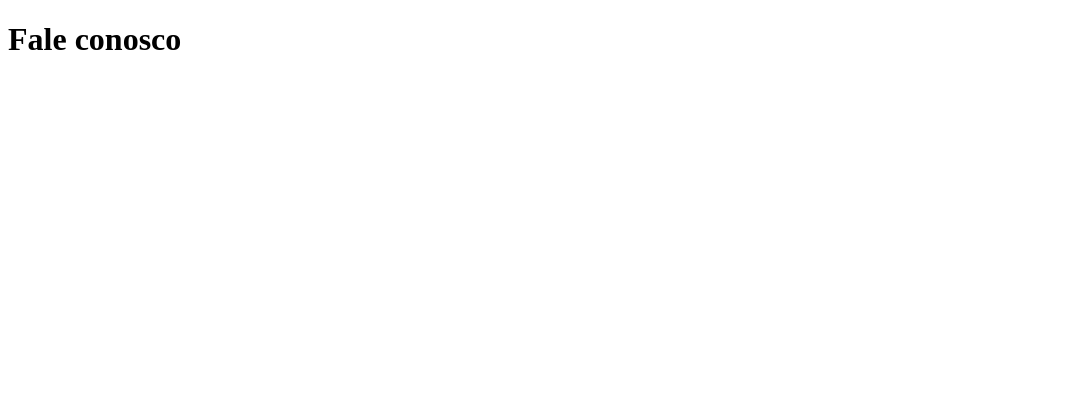
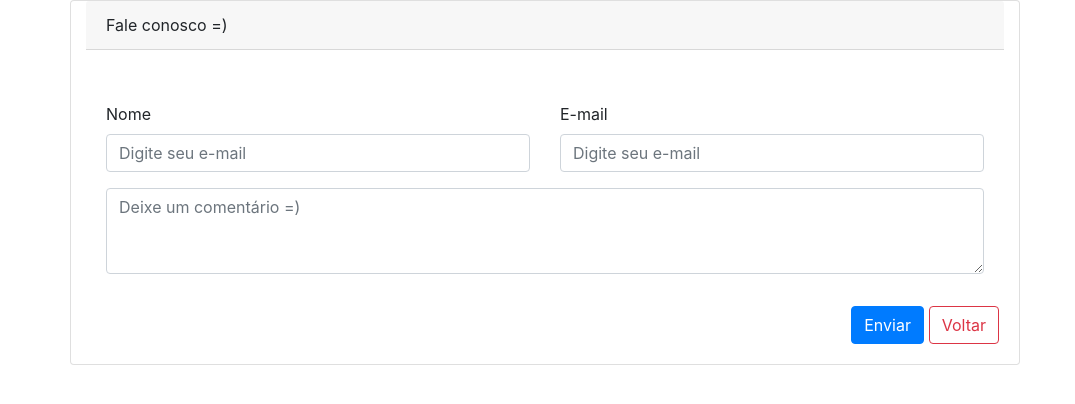
Before and after one commit to gabrielbucalon/geo-app, a website: page src/pages/contact-us.html in a window 1280 px wide. Shown: the whole page, without its empty margins (0-1075 px from the left). Drawn offline with nearby package versions, Linux system fonts and the light colour scheme.

Commit message:
feat: add card, buttons and fields on page contact-us

```diff
--- a/src/pages/contact-us.html
+++ b/src/pages/contact-us.html
@@ -1,16 +1,49 @@
 <!DOCTYPE html>
-<html lang="en">
+<html>
 
 <head>
     <meta charset="UTF-8">
     <meta name="viewport" content="width=device-width, initial-scale=1.0">
     <title>Geo App</title>
+    <link rel="stylesheet" href="https://stackpath.bootstrapcdn.com/bootstrap/4.5.2/css/bootstrap.min.css"
+        integrity="sha384-JcKb8q3iqJ61gNV9KGb8thSsNjpSL0n8PARn9HuZOnIxN0hoP+VmmDGMN5t9UJ0Z" crossorigin="anonymous">
+    <link rel="stylesheet" href="../styles/contact-us.css">
+    <link rel="stylesheet" href="../styles/global.css">
+    <script src="https://stackpath.bootstrapcdn.com/bootstrap/4.5.2/js/bootstrap.min.js"
+        integrity="sha384-B4gt1jrGC7Jh4AgTPSdUtOBvfO8shuf57BaghqFfPlYxofvL8/KUEfYiJOMMV+rV"
+        crossorigin="anonymous"></script>
 </head>
 
 <body>
-    <h1>Fale conosco</h1>
+    <main class="container">
+        <section class="row align-items-center">
+            <div class="card col-10">
+                <div class="card-header">
+                    Fale conosco =)
+                </div>
+                <div class="card-body row">
+                    <div class="name col-6">
+                        <label>Nome</label>
+                        <input type="text" class="form-control" id="name" placeholder="Digite seu e-mail" required>
+                    </div>
 
+                    <div class="email col-6">
+                        <label>E-mail</label>
+                        <input type="email" class="form-control" id="name" placeholder="Digite seu e-mail" required>
+                    </div>
 
+                    <div class="comments col-12">
+                        <textarea placeholder="Deixe um comentário =)" class="form-control"
+                            id="exampleFormControlTextarea1" rows="3" required></textarea>
+                    </div>
+                    <div class="btns">
+                        <a type="submit" class="btn btn-primary">Enviar</a>
+                        <button href="index.html" type="button" class="btn btn-outline-danger">Voltar</button>
+                    </div>
+                </div>
+            </div>
+        </section>
+    </main>
 </body>
 
 </html>
--- /dev/null
+++ b/src/styles/contact-us.css
@@ -0,0 +1,19 @@
+main section {
+  display: flex;
+  justify-items: center;
+}
+
+main section .card .card-body,
+.row .btns {
+  display: flex;
+  justify-content: flex-end;
+  margin-top: 2em;
+}
+
+main section .card .card-body .btns .btn-outline-danger {
+  margin-left: 0.3em;
+}
+
+main section .card .card-body .comments {
+  margin-top: 1em;
+}
```
